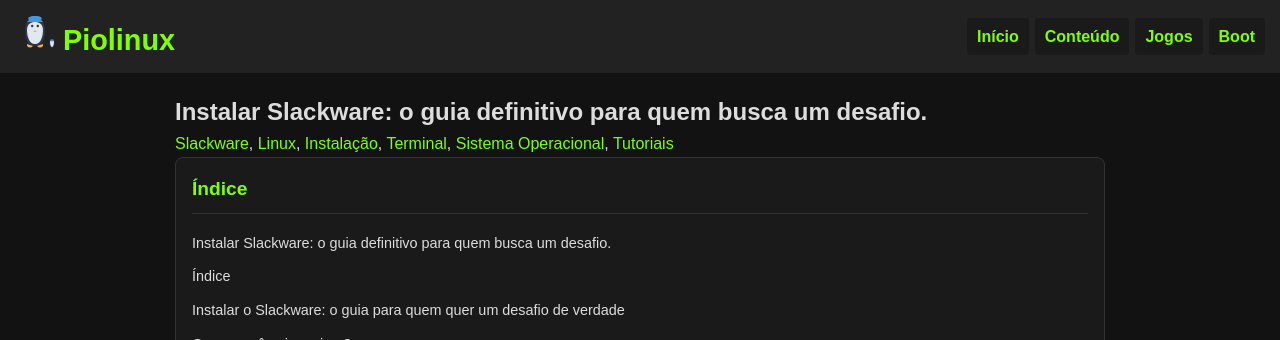
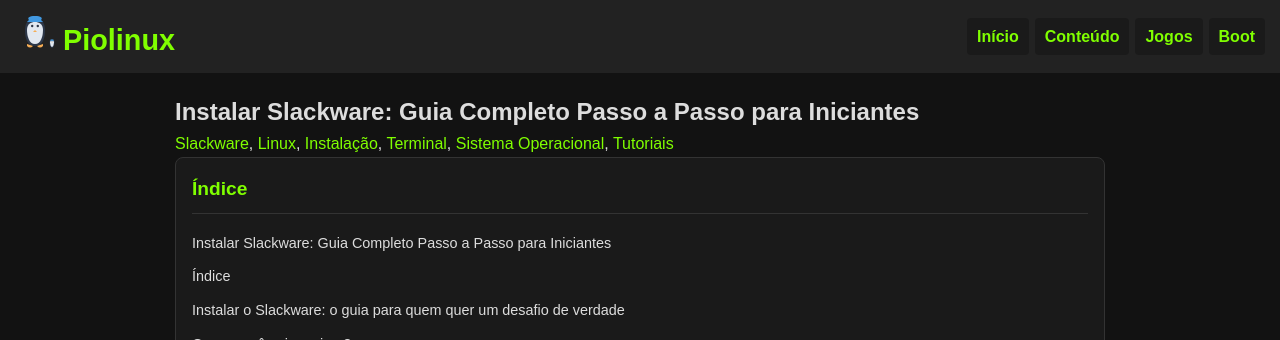
Before and after one commit to Piolinux/piolinux-site, a Jekyll site: the page built from _posts/2025-08-20-instalar-slackware-guia-completo-passo-a-passo-para-Iniciantes.md, in a window 1280 px wide. Shown: the top 340 px of the page. Built offline with Jekyll 4.4.1, drawn with Linux system fonts in a browser that asks for light colours.

Commit message:
Update and rename 2025-08-20-instalar-o-slackware-guia-completo.md to 2025-08-20-instalar-slackware-guia-completo-passo-a-passo-para-Iniciantes.md

```diff
--- a/_posts/2025-08-20-instalar-o-slackware-guia-completo.md
+++ b/_posts/2025-08-20-instalar-slackware-guia-completo-passo-a-passo-para-Iniciantes.md
@@ -1,6 +1,6 @@
 ---
 layout: default
-title: "Instalar Slackware: o guia definitivo para quem busca um desafio."
+title: "Instalar Slackware: Guia Completo Passo a Passo para Iniciantes"
 date: 2025-08-21
 categories: [Slackware, Linux, Tutoriais]
 tags: [Slackware, Linux, Instalação, Terminal, Sistema Operacional, Tutoriais]
```
